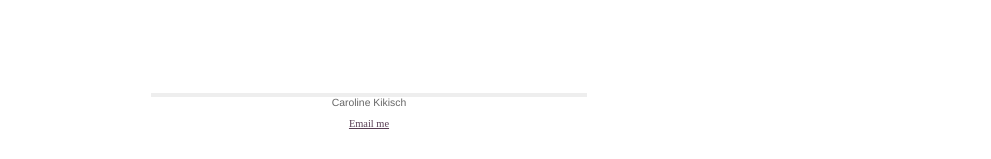
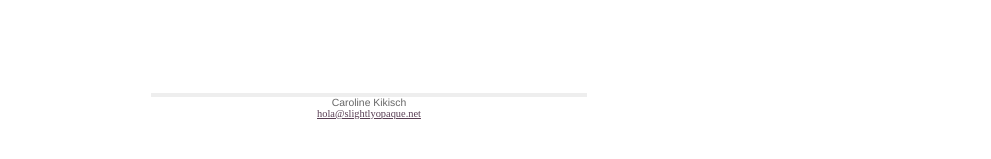
Before and after one commit to slightlyopaque/slightlyopaque_old.github.io, a Jekyll site: the page built from index.html, in a window 1280 px wide. Shown: the part 783-942 px from the top of the page, without its empty margins (271-1262 px from the left). Built offline with Jekyll 4.4.1, drawn with Linux system fonts in a browser that asks for light colours; Markdown is read by kramdown in place of the engine named in the settings.

```diff
--- a/_layouts/default.html
+++ b/_layouts/default.html
@@ -62,7 +62,12 @@
 
           <footer class="footer">
 			<id="name">Caroline Kikisch<br>
-			<a href="mailto:hush@slightlyopaque.net" id="email"> <p>Email me</p></a>
+<script language="JavaScript">
+var username = "hola";
+var hostname = "slightlyopaque.net";
+var linktext = username + "@" + hostname ;
+document.write("<a href='" + "mail" + "to:" + username + "@" + hostname + "'>" + linktext + "</a>");
+</script>
 		  </footer>
     </body>
 </html>
```
